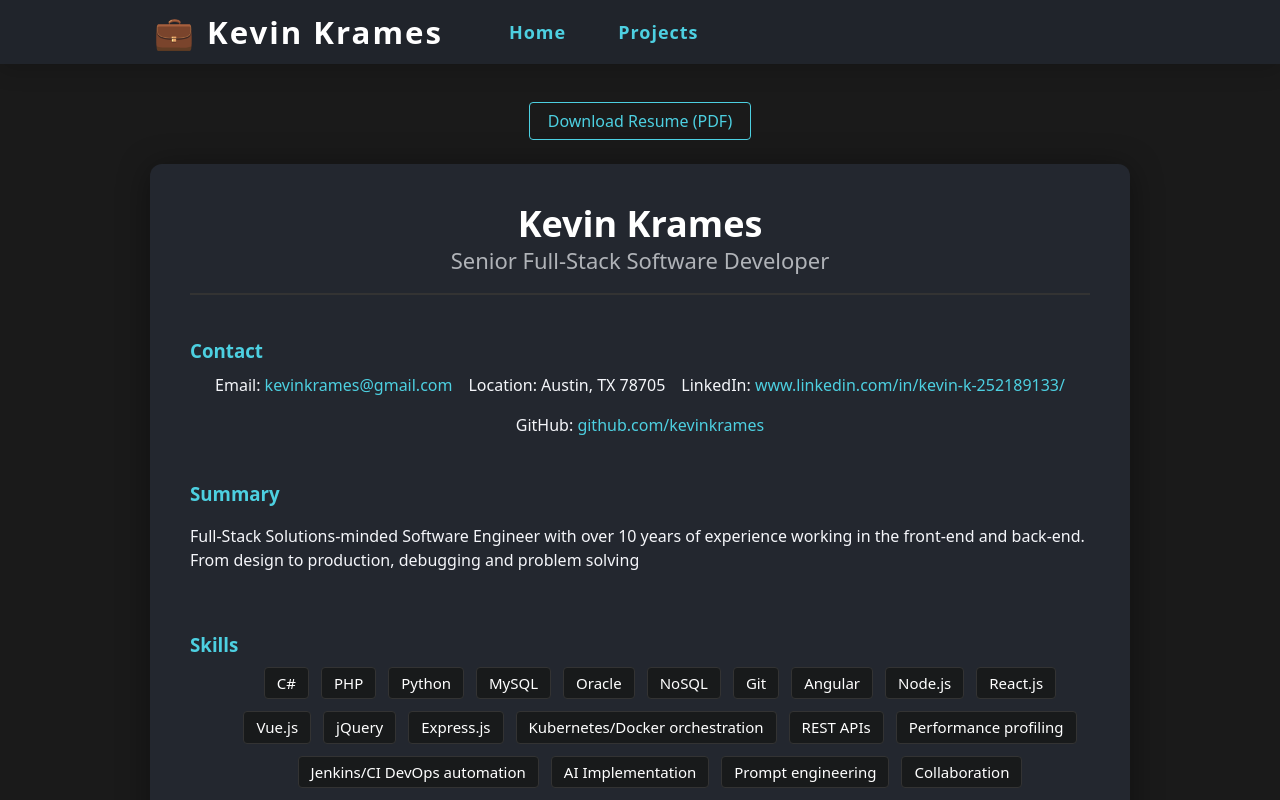
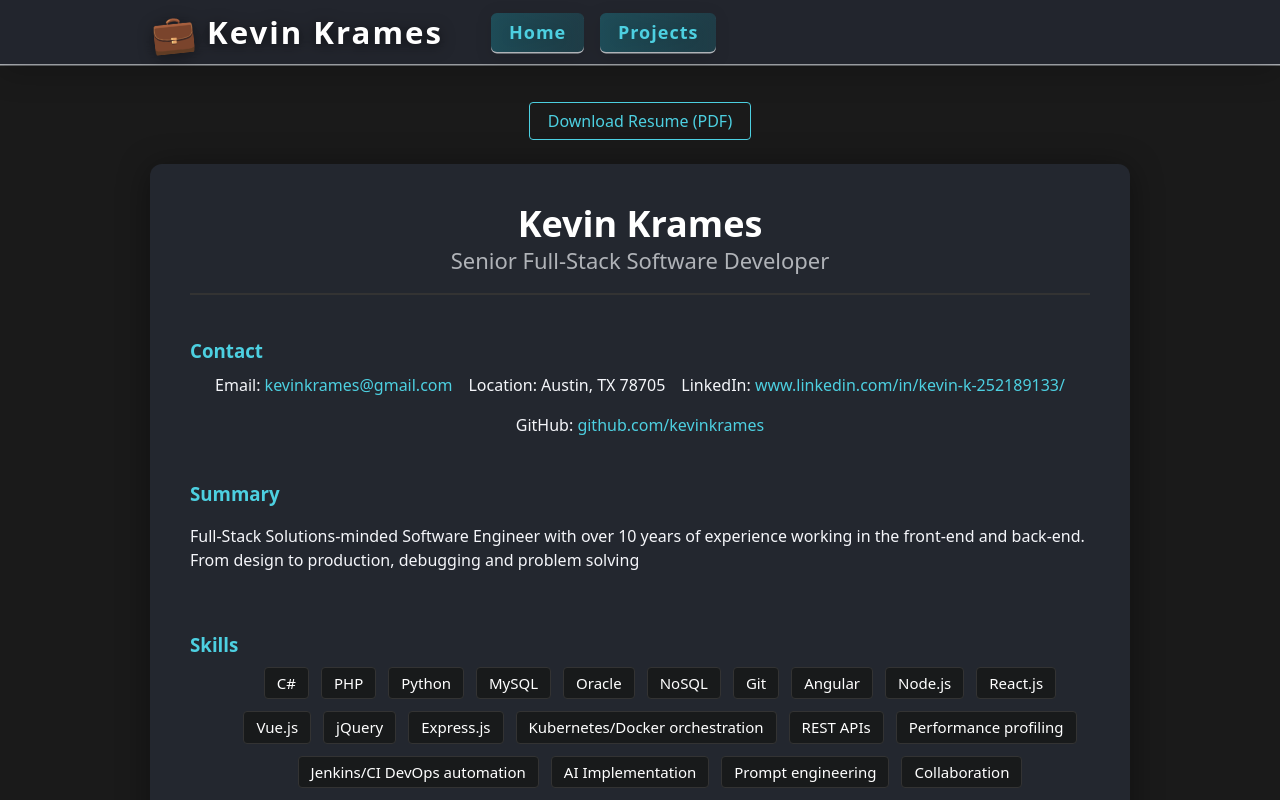
Before and after one commit to KevinKrames/KevinKrames, a React (Vite) app in the folder client/: page / in a window 1280 px wide. In both pictures the pointer is over the element 180 px from the left and 32 px from the top of the page. Shown: the top 800 px of the page. Built offline with nearby package versions, Linux system fonts and the light colour scheme.

Commit message:
add more animations

```diff
--- a/client/src/App.css
+++ b/client/src/App.css
@@ -24,14 +24,16 @@
 /* Navbar styles */
 .navbar {
   width: 100%;
-  background: rgba(35, 39, 47, 0.85);
-  backdrop-filter: blur(8px);
+  background: rgba(35, 39, 47, 0.92);
+  backdrop-filter: blur(12px) saturate(1.2);
   padding: 0;
-  box-shadow: 0 4px 24px 0 var(--color-panel-shadow-light);
+  box-shadow: 0 8px 32px 0 var(--color-panel-shadow-light), 0 1.5px 0 0 var(--color-accent-light);
   position: fixed;
   top: 0;
   left: 0;
   z-index: 1000;
+  animation: navbar-fade-in 0.8s cubic-bezier(0.4,0,0.2,1);
+  transition: box-shadow 0.3s cubic-bezier(0.4,0,0.2,1), background 0.3s cubic-bezier(0.4,0,0.2,1);
 }
 .navbar-inner {
   max-width: 1100px;
@@ -44,8 +46,17 @@
   align-items: center;
   padding-left: 128px;
   height: 64px;
+  position: relative;
+  animation: navbar-slide-down 0.7s cubic-bezier(0.4,0,0.2,1);
+  filter: drop-shadow(0 2px 8px var(--color-panel-shadow));
+  transition: transform 0.3s cubic-bezier(0.4,0,0.2,1);
+}
+.navbar-logo:hover {
+  transform: scale(1.12) rotate(-6deg);
 }
 .navbar-title {
+  text-shadow: 0 2px 8px var(--color-panel-shadow-light);
+  transition: color 0.2s, text-shadow 0.3s;
   margin-right: 48px;
   font-size: 1.3em;
   font-weight: 800;
@@ -65,7 +76,10 @@
   border-radius: 6px;
   margin-right: 0;
   position: relative;
-  box-shadow: none;
+  box-shadow: 0 1.5px 0 0 var(--color-accent-light);
+  overflow: hidden;
+  background: linear-gradient(90deg, rgba(27, 201, 224, 0.2508) 0%, rgba(27, 201, 224, 0.158) 100%);
+  will-change: transform, box-shadow, background;
 }
 .nav-link:last-child {
   margin-right: 0;
@@ -73,12 +87,28 @@
 .nav-link:hover {
   color: var(--color-white);
   background: var(--color-accent);
-  box-shadow: 0 2px 8px 0 var(--color-panel-shadow-light);
-  transform: translateY(-2px) scale(1.06);
+  box-shadow: 0 4px 16px 0 var(--color-panel-shadow-light), 0 1.5px 0 0 var(--color-accent-light);
+  transform: translateY(-3px) scale(1.09) skewX(-2deg);
+  filter: brightness(1.08);
+  animation: navlink-pop 0.25s cubic-bezier(0.4,0,0.2,1);
   color: var(--color-white);
   background: var(--color-accent);
-  box-shadow: 0 2px 8px 0 var(--color-panel-shadow-light);
-  cursor: default;
+  box-shadow: 0 4px 16px 0 var(--color-panel-shadow-light), 0 1.5px 0 0 var(--color-accent-light);
+  filter: brightness(1.08);
+
+  @keyframes navbar-fade-in {
+    from { opacity: 0; }
+    to { opacity: 1; }
+  }
+  @keyframes navbar-slide-down {
+    from { transform: translateY(-32px); opacity: 0; }
+    to { transform: translateY(0); opacity: 1; }
+  }
+  @keyframes navlink-pop {
+    0% { transform: scale(1) skewX(0deg); }
+    60% { transform: scale(1.13) skewX(-4deg); }
+    100% { transform: scale(1.09) skewX(-2deg); }
+  }
 }
 
 /* Main content area */
```
